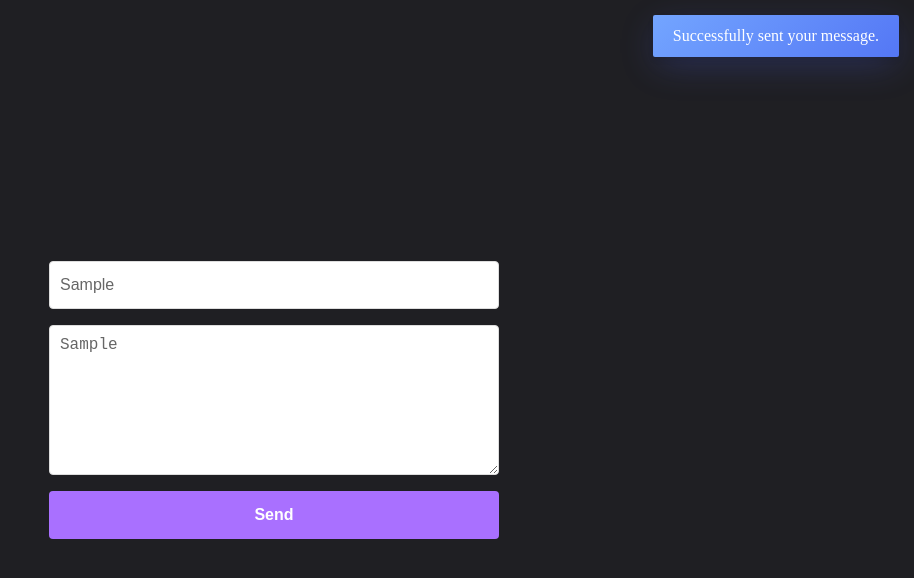
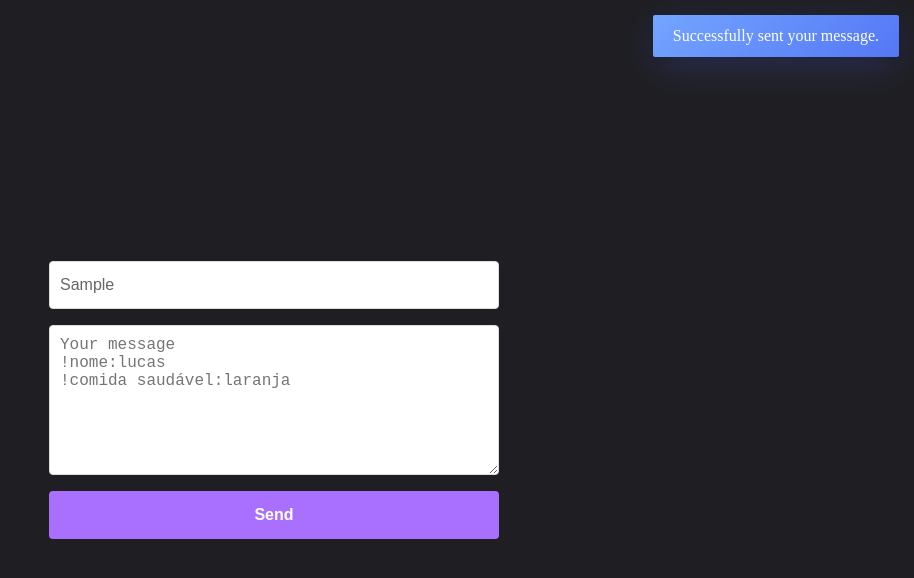
Before and after one commit to Lucas8x/twitch-plays-stopots, a website: page src/fakeChat/index.html in a window 1280 px wide. Both pictures are taken after typing "Sample", "Sample" into the empty fields and a click on the button "Send". Shown: the whole page, without its empty margins (366-1280 px from the left). Drawn offline with nearby package versions, Linux system fonts and the light colour scheme.

Commit message:
clear message input on send

```diff
--- a/src/fakeChat/index.html
+++ b/src/fakeChat/index.html
@@ -29,7 +29,7 @@
   <script>
     function send() {
       const username = document.getElementById('username').value;
-      const message = document.getElementById('message').value;
+      const message = document.getElementById('message');
 
       fetch('/', {
         method: 'POST',
@@ -38,13 +38,14 @@
         },
         body: JSON.stringify({
           username,
-          message,
+          message: message.value,
         }),
       })
         .then(() => {
           Toastify({
             text: 'Successfully sent your message.',
           }).showToast();
+          message.value = '';
         })
         .catch((err) => {
           Toastify({
```
